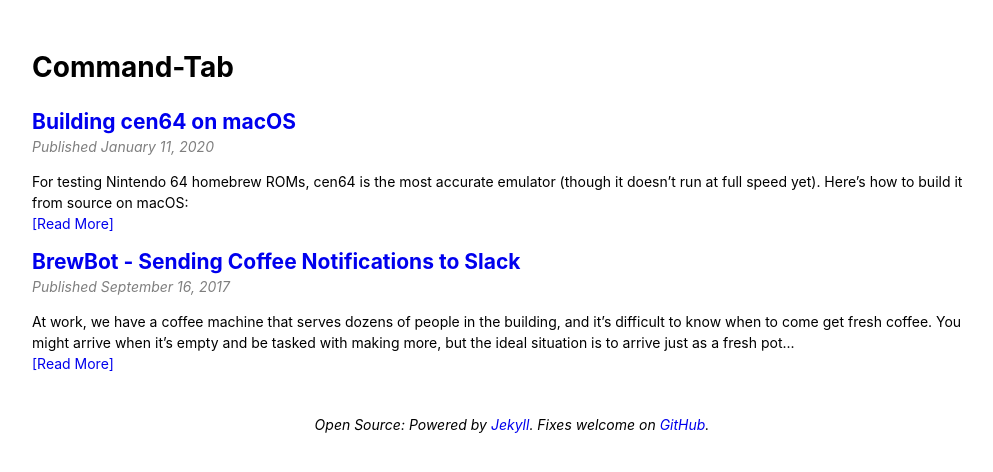
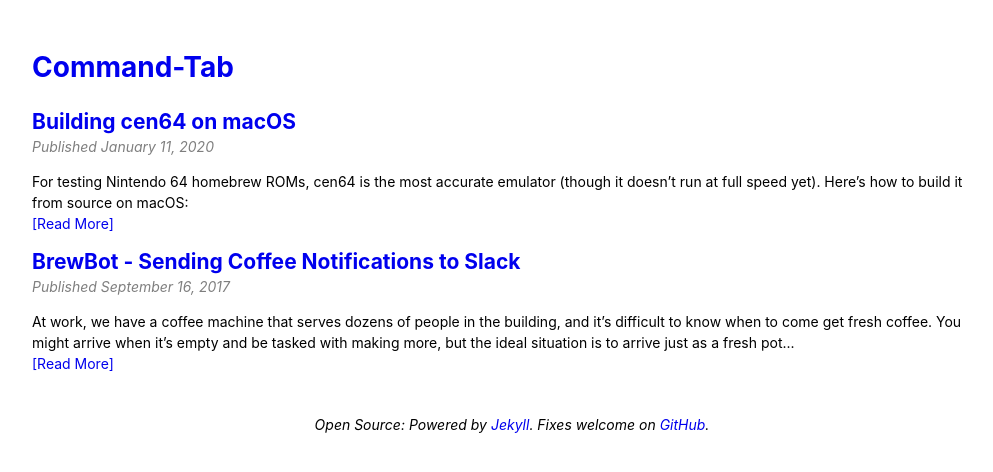
Before and after one commit to command-tab/dotcom, a Jekyll site: the page built from index.html, in a window 1280 px wide. Shown: the top 472 px of the page, without its empty margins (128-1121 px from the left). Built offline with Jekyll 4.4.1, drawn with Linux system fonts in a browser that asks for light colours; the list of posts is cut into pages by our own code.

Commit message:
Make logo a shared link

```diff
--- a/_layouts/base.html
+++ b/_layouts/base.html
@@ -3,6 +3,9 @@
   {% include head.html %}
   <body>
     <div id="wrapper">
+      <h1 id="logo">
+        <a href="/">{{ site.title }}</a>
+      </h1>
       {{ content }}
       {% include footer.html %}
     </div>
--- a/_layouts/home.html
+++ b/_layouts/home.html
@@ -1,8 +1,6 @@
 ---
 layout: base
 ---
-<h1 id="logo">{{ site.title }}</h1>
-
 {% assign posts = paginator.posts | default: site.posts %}
 <div>
   {% for post in posts %}
--- a/_layouts/post.html
+++ b/_layouts/post.html
@@ -1,10 +1,6 @@
 ---
 layout: base
 ---
-<h1 id="logo">
-  <a href="/">{{ site.title }}</a>
-</h1>
-
 <article>
   <h2 class="title">{{ page.title }}</h2>
   <p class="date">
```
